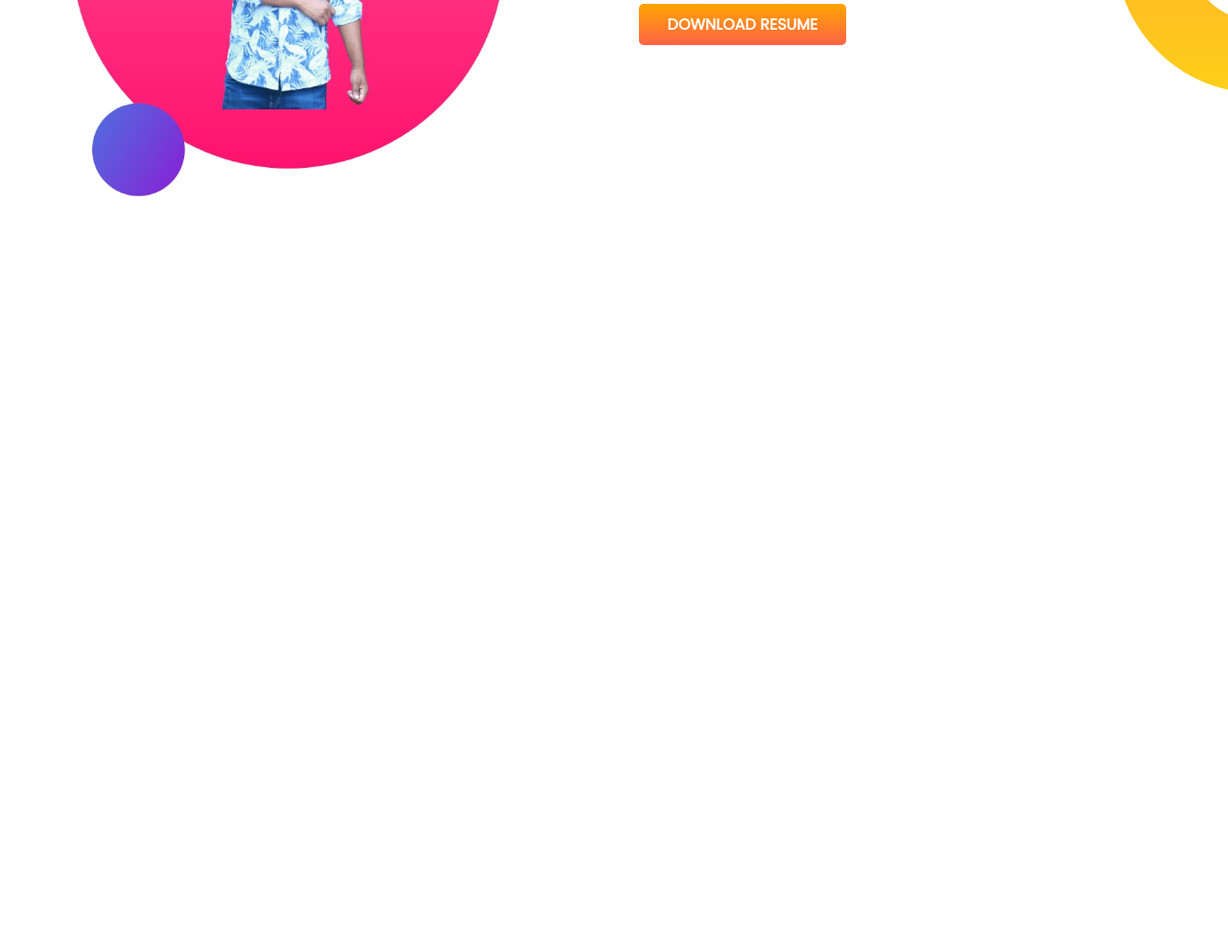
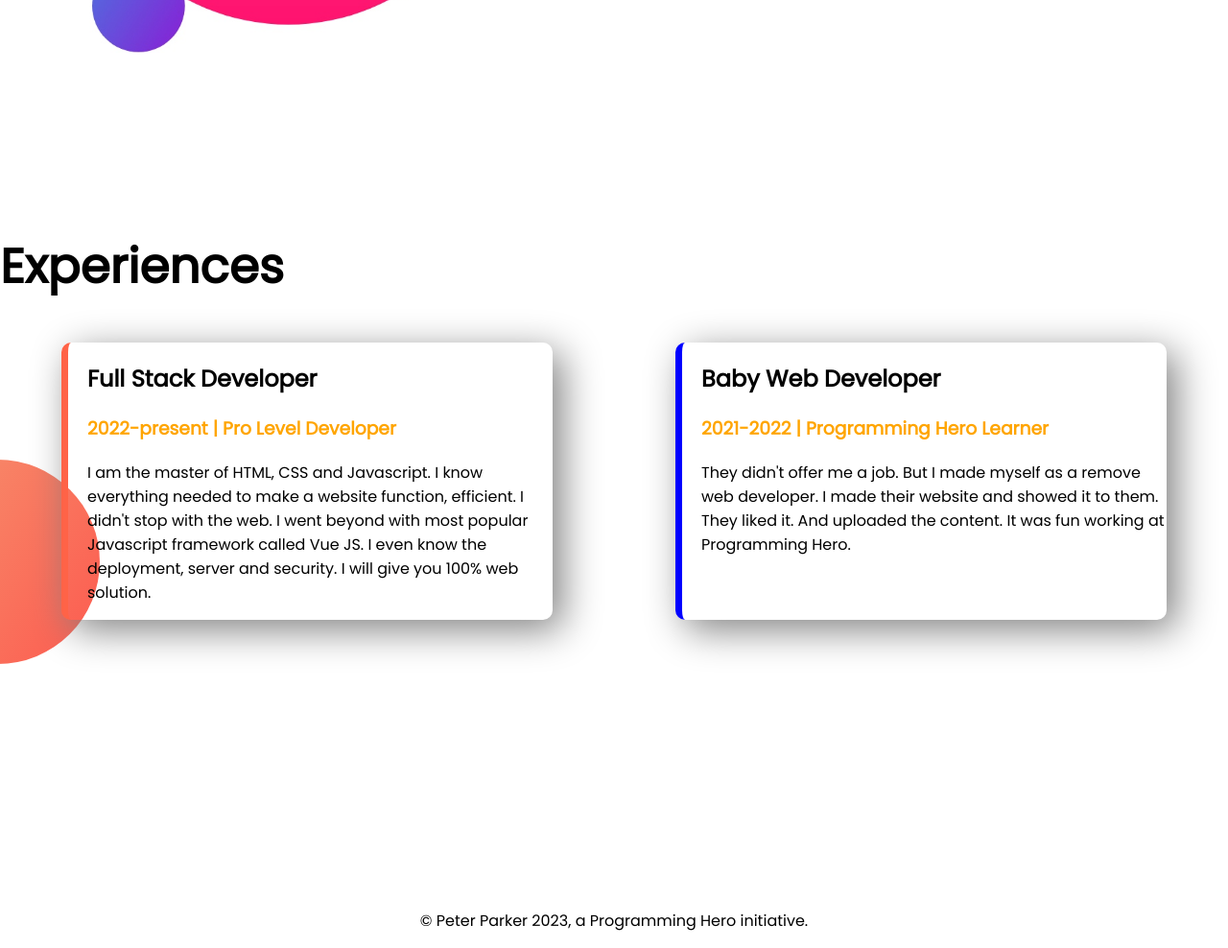
Before and after one commit to masud4658/developer-portfolio, a plain HTML site: page index.html in a window 1280 px wide. Shown: the part 1181-2169 px from the top of the page at 96% size. Before the commit the page ends 1418 px from the top, so only its background shows below. Drawn offline with Linux system fonts and the light colour scheme.

Commit message:
added footer

```diff
--- a/index.html
+++ b/index.html
@@ -15,12 +15,13 @@
 </head>
 
 <body>
-    <section class="top-banar">
+    <section class="top-banar flexible-container">
         <div class="half-width">
             <h1>Welcome To</h1>
             <h1><span class="colour-orange">Masudur Rahman</span> World!</h1>
             <h3>Pure student and Bachelor boy</h3>
-            <p>Myself Masudur Rahman. I am from Mymensingh, Bangladesh. I have completed my secondary and Higher
+            <p>
+                Myself Masudur Rahman. I am from Mymensingh, Bangladesh. I have completed my secondary and Higher
                 secondary school certificate from Royal Media college, Mymensingh. Currently, I am studying Bachelor of
                 Science in Computer Science Engineering at Daffodil International University which is a reputed
                 university in Bangladesh. I have a great interest in computers and programming that's why I choose to
@@ -29,27 +30,56 @@
                 places in Bangladesh and have a dream to travel the world. I wanted to be a good programmer and build my
                 own IT farm. I am a humble person with a soft mind. Sometimes I feel shy to talk with the unknown but
                 when I get to know them I can communicate very well. I always try to speak the truth and always try to
-                be genteel and honest.That's all about me. Thank you.</p>
+                be genteel and honest.That's all about me. Thank you.
+            </p>
             <a class="link-button" target="_blank"
                 href="https://sites.google.com/d/1xJNASlHPNSAylXBYK0Xtf-PBGjmiL48s/p/1c1yBWVKMvm80-GWNvwaOEUw1ZILU3OWG/edit">HIRE
                 ME</a>
         </div>
         <div class="half-width"><img src="showOff/my-bg.jpg" alt=""></div>
     </section>
-    <section class="big-dream">
+    <section class="big-dream flexible-container">
         <div class="half-width"><img src="images/my-bg2.jpg" alt=""></div>
         <div class="half-width">
             <h1>Dream Big</h1>
             <h2>Become a web developer</h2>
-            <p id="padding-right">I already learned the basic HTML and CSS. I can build any simple website. I can even
+            <p id="padding-right">
+                I already learned the basic HTML and CSS. I can build any simple website. I can even
                 teach my grandma how
-                to make simple website. My goal is to build 3 websites and learn advanced topics.</p>
+                to make simple website. My goal is to build 3 websites and learn advanced topics.
+            </p>
             <a class="link-button" target="_blank" href="">DOWNLOAD RESUME</a>
         </div>
 
     </section>
-
+    <section class="experience-area">
+        <h1>Experiences</h1>
+        <div class="flexible-container">
+            <div id="full-stack-developer" class="experiences-iteam">
+                <h2>Full Stack Developer</h2>
+                <h3 class="colour-orange">2022-present | Pro Level Developer</h3>
+                <p>
+                    I am the master of HTML, CSS and Javascript. I know everything needed to make a website function,
+                    efficient. I didn't stop with the web. I went beyond with most popular Javascript framework called
+                    Vue
+                    JS. I even know the deployment, server and security. I will give you 100% web solution.
+                </p>
+            </div>
+            <div id="baby-web-developer" class="experiences-iteam">
+                <h2>Baby Web Developer</h2>
+                <h3 class="colour-orange">2021-2022 | Programming Hero Learner</h3>
+                <p>
+                    They didn't offer me a job. But I made myself as a remove web developer. I made their website and
+                    showed
+                    it to them. They liked it. And uploaded the content. It was fun working at Programming Hero.
+                </p>
+            </div>
+        </div>
+    </section>
 
 </body>
+<footer>
+    <p>© Peter Parker 2023, a Programming Hero initiative.</p>
+</footer>
 
 </html>
--- a/style.css
+++ b/style.css
@@ -1,6 +1,12 @@
 body {
+    margin: 0;
     font-family: 'Poppins', sans-serif;
-    margin: 0;
+
+}
+
+section {
+    height: 590px;
+    padding-bottom: 100px;
 }
 
 h1 {
@@ -11,8 +17,9 @@ h1 {
     color: orange;
 }
 
-section {
+.flexible-container {
     display: flex;
+
 }
 
 .half-width {
@@ -48,6 +55,37 @@ section {
 
 }
 
+.experience-area {
+    background-image: url(images/exp-bg.png);
+    background-repeat: no-repeat;
+    background-position: left;
+}
+
 #padding-right {
     padding-right: 100px;
 }
+
+.experiences-iteam {
+    width: 40%;
+    margin-left: 5%;
+    margin-right: 5%;
+    padding-left: 20px;
+    border-radius: 10px;
+    box-shadow: 10px 10px 40px gray;
+
+
+
+}
+
+#full-stack-developer {
+    border-left: 7px solid tomato;
+
+}
+
+#baby-web-developer {
+    border-left: 7px solid blue;
+}
+
+footer {
+    text-align: center;
+}
```
